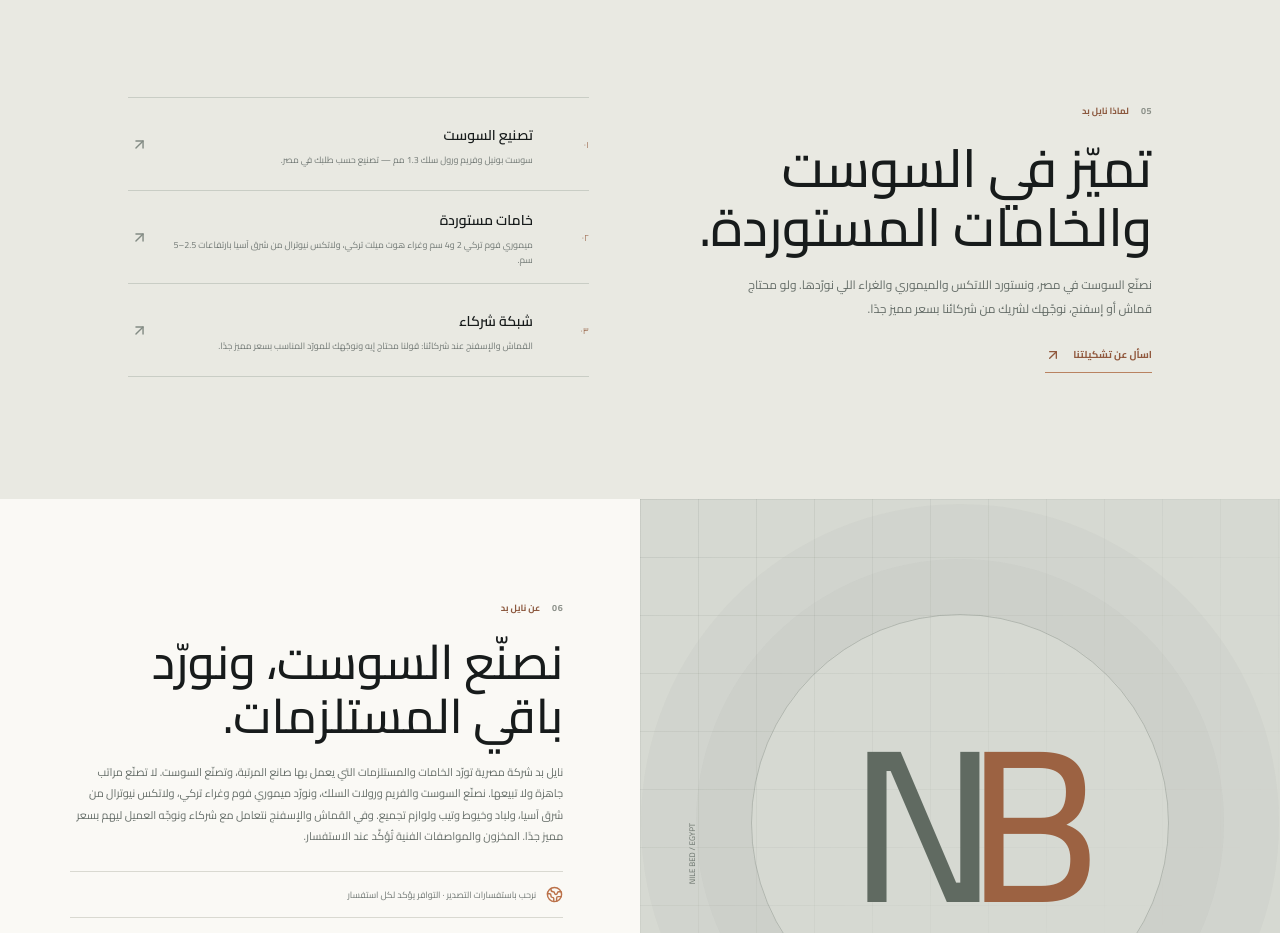
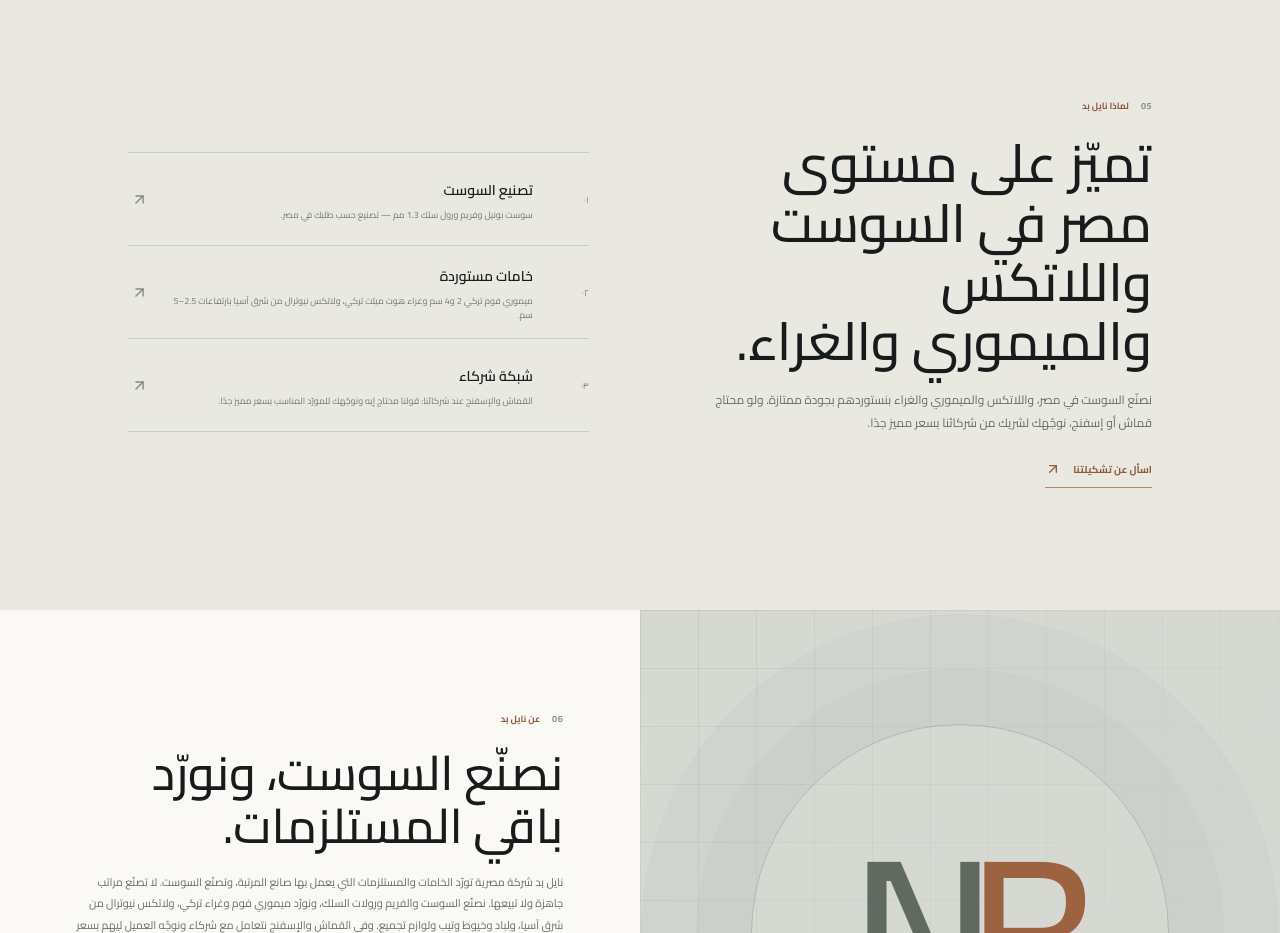
Before and after one commit to 3boalazm/Nile-Bed, a Next.js app: page / in a window 1280 px wide. Shown: the part 4020-4953 px from the top of the page. Built offline with nearby package versions, Linux system fonts and the light colour scheme; no server answers.

Commit message:
Strengthen the Egypt-level distinction copy for springs, latex, memory and glue
Co-authored-by: arena-agent <297053741+arena-agent@users.noreply.github.com>

```diff
--- a/app/page.tsx
+++ b/app/page.tsx
@@ -27,7 +27,7 @@ const copy = {
     enquire: 'Enquire about this', details: 'Ask our team', illustrative: 'CATEGORY DETAILS CONFIRMED ON ENQUIRY',
     processTag: 'HOW WE WORK', processTitle: 'A clear path from brief to supply.', processDesc: 'Tell us what your production needs. We’ll help clarify the details and discuss the right next step.',
     steps: [['01','Share your brief','Tell us the application, approximate quantity, and any technical requirements.'],['02','Review together','Our team can discuss available options and confirm specifications.'],['03','Plan supply','Align on packaging, timing, and delivery details for your order.']],
-    capabilityKicker: 'WHY NILE BED', capabilityTitle: 'Distinct in springs and imported materials.', capabilityBody: 'We manufacture the springs in Egypt, and import the latex, memory foam and glue we supply. Need fabric or foam? We refer you to one of our partners at a special price.', capabilityCta: 'Ask about our range', capabilityCards: [['01','Spring manufacturing','Bonnell springs, frames and 1.3 mm wire rolls — made to your order in Egypt.'],['02','Imported materials','Turkish 2 and 4 cm memory foam and hot-melt glue, plus East Asian neutral latex in 2.5–5 cm.'],['03','Partner network','Fabric and sponge through our partners: tell us what you need and we point you to the right supplier at a special price.']],
+    capabilityKicker: 'WHY NILE BED', capabilityTitle: 'Distinct across Egypt in springs, latex, memory foam and glue.', capabilityBody: 'We manufacture the springs in Egypt, and import the latex, memory foam and glue we supply at excellent quality. Need fabric or foam? We refer you to one of our partners at a special price.', capabilityCta: 'Ask about our range', capabilityCards: [['01','Spring manufacturing','Bonnell springs, frames and 1.3 mm wire rolls — made to your order in Egypt.'],['02','Imported materials','Turkish 2 and 4 cm memory foam and hot-melt glue, plus East Asian neutral latex in 2.5–5 cm.'],['03','Partner network','Fabric and sponge through our partners: tell us what you need and we point you to the right supplier at a special price.']],
     aboutKicker: 'ABOUT NILE BED', aboutTitle: 'We make springs. We supply the rest.', aboutText: 'Nile Bed is an Egyptian supplier of the materials and components mattress makers use, and a spring manufacturer. It does not make or sell finished mattresses. We manufacture springs, frames and wire rolls, and supply Turkish memory foam and glue, East Asian neutral latex, felt, threads, tape and assembly supplies. For fabric and sponge we work with partners and can refer you at a special price. Stock and technical specifications are confirmed on enquiry.', aboutNote: 'Export enquiries welcome · Availability confirmed per enquiry',
     industries: 'WHO WE WORK WITH', industryTitle: 'For businesses built around better products.', industryItems: ['Mattress manufacturers','Furniture makers','Wholesale distributors','International buyers'],
     gallery: 'MATERIALS IN FOCUS', galleryTitle: 'Made of details.', galleryText: 'This is a generic illustration, not a Nile Bed factory photo. The linked company updates show actual material shipments and spring-related products. Current availability and the exact identity of items in older posts should be confirmed with the team.',
@@ -57,7 +57,7 @@ const copy = {
     enquire: 'استفسر عن المنتج', details: 'اسأل فريقنا', illustrative: 'تفاصيل الفئات تُؤكد عند الاستفسار',
     processTag: 'كيف نعمل', processTitle: 'خطوات واضحة من الطلب إلى التوريد.', processDesc: 'أخبرنا بما يحتاجه إنتاجك، وسنساعدك في توضيح التفاصيل ومناقشة الخطوة المناسبة.',
     steps: [['٠١','شارك متطلباتك','أخبرنا بالاستخدام والكمية التقريبية وأي متطلبات فنية.'],['٠٢','نراجعها معًا','يناقش فريقنا الخيارات المتاحة ويؤكد المواصفات.'],['٠٣','نخطط للتوريد','نتفق على تفاصيل التعبئة والتوقيت والتسليم لطلبك.']],
-    capabilityKicker: 'لماذا نايل بد', capabilityTitle: 'تميّز في السوست والخامات المستوردة.', capabilityBody: 'نصنّع السوست في مصر، ونستورد اللاتكس والميموري والغراء اللي نورّدها. ولو محتاج قماش أو إسفنج، نوجّهك لشريك من شركائنا بسعر مميز جدًا.', capabilityCta: 'اسأل عن تشكيلتنا', capabilityCards: [['٠١','تصنيع السوست','سوست بونيل وفريم ورول سلك 1.3 مم — تصنيع حسب طلبك في مصر.'],['٠٢','خامات مستوردة','ميموري فوم تركي 2 و4 سم وغراء هوت ميلت تركي، ولاتكس نيوترال من شرق آسيا بارتفاعات 2.5–5 سم.'],['٠٣','شبكة شركاء','القماش والإسفنج عند شركائنا: قولنا محتاج إيه ونوجّهك للمورّد المناسب بسعر مميز جدًا.']],
+    capabilityKicker: 'لماذا نايل بد', capabilityTitle: 'تميّز على مستوى مصر في السوست واللاتكس والميموري والغراء.', capabilityBody: 'نصنّع السوست في مصر، واللاتكس والميموري والغراء بنستوردهم بجودة ممتازة. ولو محتاج قماش أو إسفنج، نوجّهك لشريك من شركائنا بسعر مميز جدًا.', capabilityCta: 'اسأل عن تشكيلتنا', capabilityCards: [['٠١','تصنيع السوست','سوست بونيل وفريم ورول سلك 1.3 مم — تصنيع حسب طلبك في مصر.'],['٠٢','خامات مستوردة','ميموري فوم تركي 2 و4 سم وغراء هوت ميلت تركي، ولاتكس نيوترال من شرق آسيا بارتفاعات 2.5–5 سم.'],['٠٣','شبكة شركاء','القماش والإسفنج عند شركائنا: قولنا محتاج إيه ونوجّهك للمورّد المناسب بسعر مميز جدًا.']],
     aboutKicker: 'عن نايل بد', aboutTitle: 'نصنّع السوست، ونورّد باقي المستلزمات.', aboutText: 'نايل بد شركة مصرية تورّد الخامات والمستلزمات التي يعمل بها صانع المرتبة، وتصنّع السوست. لا تصنّع مراتب جاهزة ولا تبيعها. نصنّع السوست والفريم ورولات السلك، ونورّد ميموري فوم وغراء تركي، ولاتكس نيوترال من شرق آسيا، ولباد وخيوط وتيب ولوازم تجميع. وفي القماش والإسفنج نتعامل مع شركاء ونوجّه العميل ليهم بسعر مميز جدًا. المخزون والمواصفات الفنية تُؤكَّد عند الاستفسار.', aboutNote: 'نرحب باستفسارات التصدير · التوافر يؤكد لكل استفسار',
     industries: 'من نخدم', industryTitle: 'لأعمال تصنع منتجات أفضل.', industryItems: ['مصانع المراتب','مصانع الأثاث','الموزعون وتجار الجملة','المشترون الدوليون'],
     gallery: 'خامات في المقدمة', galleryTitle: 'الجودة تبدأ من التفاصيل.', galleryText: 'هذه رسمة عامة وليست صورة لمصنع نايل بد. روابط المنشورات أدناه تعرض شحنات خامات فعلية ومنتجات مرتبطة بالسوست؛ يُرجى تأكيد المخزون الحالي والتصنيف الدقيق للصور الأقدم مع الفريق.',
```
